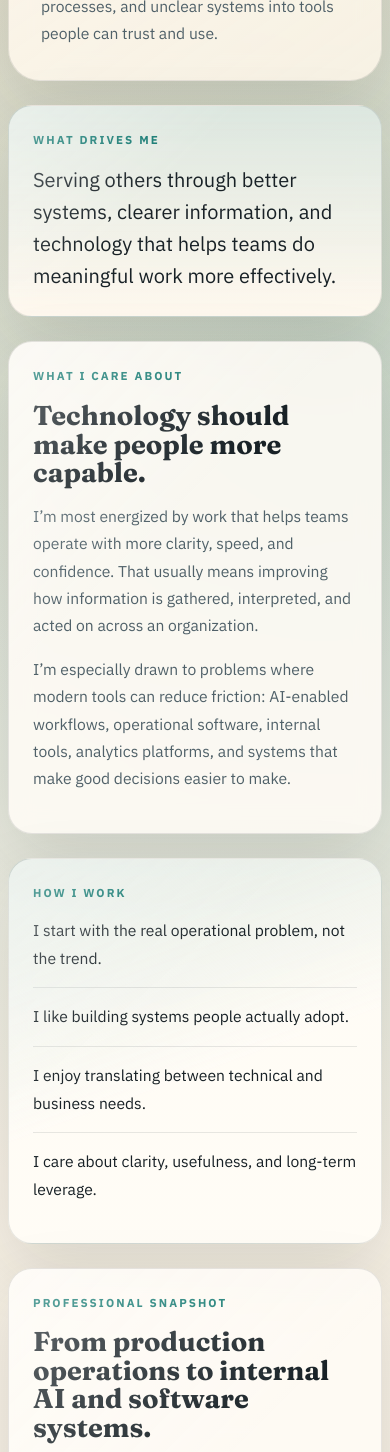
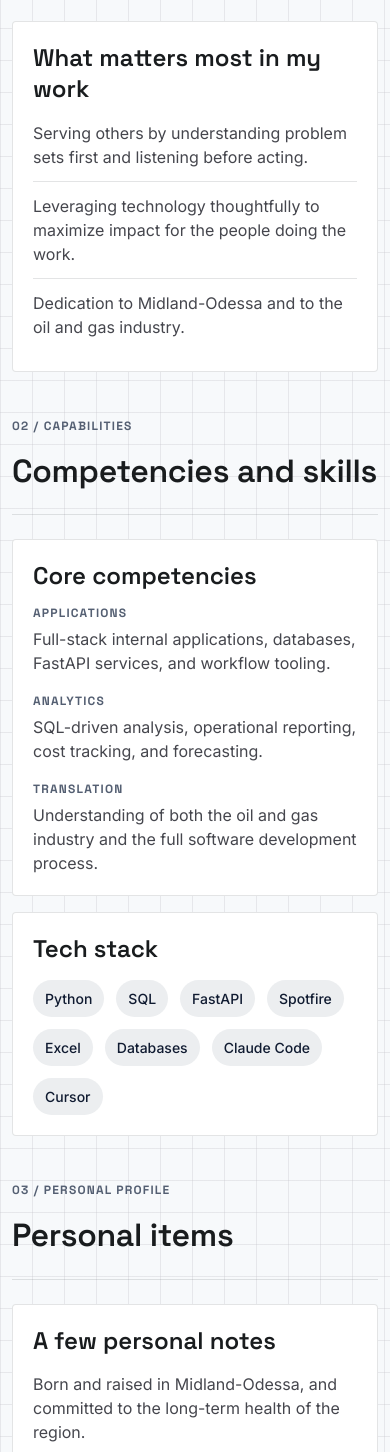
Before and after one commit to gladsonblake/gladsonblake.github.io, a plain HTML site: page index.html in a window 390 px wide. Shown: the part 548-2000 px from the top of the page. Drawn offline with Linux system fonts and the light colour scheme.

Commit message:
update resume style and length

```diff
--- a/index.html
+++ b/index.html
@@ -1,184 +1,122 @@
 <!DOCTYPE html>
 <html lang="en">
+
 <head>
   <meta charset="UTF-8" />
   <meta name="viewport" content="width=device-width, initial-scale=1.0" />
-    <meta
-      name="description"
-      content="Blake Gladson builds systems that help organizations move information clearly, make better decisions, and serve people more effectively."
-    />
+  <meta name="description"
+    content="Blake Gladson builds industrial-grade software, AI workflows, and information systems that help organizations operate with clarity and precision." />
   <title>Blake Gladson</title>
   <link rel="preconnect" href="https://fonts.googleapis.com" />
   <link rel="preconnect" href="https://fonts.gstatic.com" crossorigin />
   <link
-      href="https://fonts.googleapis.com/css2?family=Fraunces:opsz,wght@9..144,500;9..144,700&family=IBM+Plex+Sans:wght@400;500;600;700&display=swap"
-      rel="stylesheet"
-    />
+    href="https://fonts.googleapis.com/css2?family=Inter:wght@400;500;600;700&family=Space+Grotesk:wght@500;600;700&display=swap"
+    rel="stylesheet" />
   <link rel="stylesheet" href="styles.css" />
 </head>
+
 <body>
-    <div class="page-shell">
+  <div class="site-grid">
     <header class="hero">
       <div class="hero-copy">
-          <p class="eyebrow">Blake Gladson</p>
-          <h1>
-            I build better information flow so organizations can serve people
-            well.
-          </h1>
-          <p class="lede">
-            My work sits at the intersection of operations, software, and
-            decision-making. I care about turning scattered data, manual
-            processes, and unclear systems into tools people can trust and use.
+        <p class="label">Blake Gladson</p>
+        <p class="hero-contact">
+          <a href="mailto:gladsonblake@gmail.com">gladsonblake@gmail.com</a>
         </p>
-        </div>
-
-        <div class="hero-card">
-          <p class="card-label">What drives me</p>
-          <p class="card-quote">
-            Serving others through better systems, clearer information, and
-            technology that helps teams do meaningful work more effectively.
-          </p>
+        <h3>
+          I build practical technology to improve information flow and operational efficiency.
+          From internal applications to AI-enabled workflows, I develop high-impact tools for the oil and gas industry.
+        </h3>
       </div>
     </header>
 
     <main>
-        <section class="grid-two">
-          <article class="panel">
-            <p class="section-label">What I Care About</p>
-            <h2>Technology should make people more capable.</h2>
+      <section class="section-block" id="priorities">
+        <div class="section-heading">
+          <p class="label">01 / Priorities</p>
+          <h2>What I care about</h2>
+        </div>
+
+        <div class="section-grid section-grid-priorities">
+          <article class="panel panel-feature">
+            <h3>What matters most in my work</h3>
+            <ul class="stack-list">
+              <li>Serving others by understanding problem sets first and listening before acting.</li>
+              <li>Leveraging technology thoughtfully to maximize impact for the people doing the work.</li>
+              <li>Dedication to Midland-Odessa and to the oil and gas industry.</li>
+            </ul>
+          </article>
+        </div>
+      </section>
+
+      <section class="section-block" id="competencies">
+        <div class="section-heading">
+          <p class="label">02 / Capabilities</p>
+          <h2>Competencies and skills</h2>
+        </div>
+
+        <div class="section-grid section-grid-competencies">
+          <article class="panel panel-wide">
+            <h3>Core competencies</h3>
+            <div class="competency-grid">
+              <div>
+                <p class="sub-label">Applications</p>
                 <p>
-              I’m most energized by work that helps teams operate with more
-              clarity, speed, and confidence. That usually means improving how
-              information is gathered, interpreted, and acted on across an
-              organization.
+                  Full-stack internal applications, databases, FastAPI
+                  services, and workflow tooling.
                 </p>
+              </div>
+              <div>
+                <p class="sub-label">Analytics</p>
                 <p>
-              I’m especially drawn to problems where modern tools can reduce
-              friction: AI-enabled workflows, operational software, internal
-              tools, analytics platforms, and systems that make good decisions
-              easier to make.
+                  SQL-driven analysis, operational reporting, cost tracking,
+                  and forecasting.
                 </p>
+              </div>
+              <div>
+                <p class="sub-label">Translation</p>
+                <p>
+                  Understanding of both the oil and gas industry and the full software development process.
+                </p>
+              </div>
+            </div>
           </article>
 
-          <article class="panel accent-panel">
-            <p class="section-label">How I Work</p>
-            <ul class="value-list">
-              <li>I start with the real operational problem, not the trend.</li>
-              <li>I like building systems people actually adopt.</li>
-              <li>I enjoy translating between technical and business needs.</li>
-              <li>I care about clarity, usefulness, and long-term leverage.</li>
-            </ul>
-          </article>
-        </section>
-
-        <section class="story panel wide">
-          <p class="section-label">Professional Snapshot</p>
-          <h2>From production operations to internal AI and software systems.</h2>
-          <p>
-            My background has given me a practical view of how organizations
-            work. I’ve built analytics, automations, and applications in
-            operating environments where decisions affect time, cost, and field
-            performance.
-          </p>
-          <p>
-            At EOG Resources, I’ve worked across production engineering and
-            internal technology roles, building solutions that range from a
-            company-adopted autochoke algorithm to AI-enabled workflows,
-            spending analysis platforms, and full-stack internal applications.
-            Earlier roles at Discovery Operating sharpened my instincts for
-            automation, reporting, anomaly detection, and building tools that
-            help teams move faster with better information.
-          </p>
-        </section>
-
-        <section class="grid-two">
           <article class="panel">
-            <p class="section-label">Skills</p>
-            <h2>Technical toolbox</h2>
+            <h3>Tech stack</h3>
             <div class="chip-group">
               <span>Python</span>
               <span>SQL</span>
               <span>FastAPI</span>
-              <span>VBA</span>
-              <span>TIBCO Spotfire</span>
+              <span>Spotfire</span>
               <span>Excel</span>
-              <span>Full-stack applications</span>
               <span>Databases</span>
-              <span>AI workflows</span>
-              <span>Internal tooling</span>
               <span>Claude Code</span>
               <span>Cursor</span>
             </div>
           </article>
-
-          <article class="panel">
-            <p class="section-label">Strengths</p>
-            <h2>What teams can expect from me</h2>
-            <div class="strength-list">
-              <div>
-                <h3>Analytical depth</h3>
-                <p>
-                  I’m comfortable moving from raw data to operational insight to
-                  usable software.
-                </p>
         </div>
-              <div>
-                <h3>Business awareness</h3>
-                <p>
-                  I think carefully about adoption, value, and how work fits
-                  into a larger organization.
-                </p>
-              </div>
-              <div>
-                <h3>Communication</h3>
-                <p>
-                  I enjoy working with technical and non-technical stakeholders
-                  to make complex systems understandable.
-                </p>
-              </div>
-            </div>
-          </article>
       </section>
 
-        <section class="grid-two">
-          <article class="panel">
-            <p class="section-label">Education & Recognition</p>
-            <h2>Built on discipline and curiosity</h2>
-            <p>
-              I earned degrees in Applied Mathematics and Business
-              Administration, with a concentration in Economics and Finance,
-              from Sterling College and graduated with a 4.0 GPA.
-            </p>
-            <p>
-              Along the way, I was honored with the Talmon Bell Mathematics
-              Award, multiple scholar-athlete recognitions, and EOG’s Personal
-              Best Award.
-            </p>
+      <section class="section-block" id="personal">
+        <div class="section-heading">
+          <p class="label">03 / Personal Profile</p>
+          <h2>Personal items</h2>
+        </div>
+
+        <div class="section-grid section-grid-personal">
+          <article class="panel panel-feature">
+            <h3>A few personal notes</h3>
+            <ul class="stack-list">
+              <li>Born and raised in Midland-Odessa, and committed to the long-term health of the region.</li>
+              <li>I have a wonderful wife named Lexy.</li>
+              <li>I have two sweet boys named Scotty and Travis.</li>
+            </ul>
           </article>
-
-          <article class="panel pull-quote">
-            <p class="section-label">A Simple Summary</p>
-            <h2>I want to help organizations work better for the people in them.</h2>
-            <p>
-              If a team is buried in noise, stuck in manual work, or missing the
-              right information at the right time, that is the kind of problem I
-              want to solve.
-            </p>
-          </article>
-        </section>
-
-        <section class="panel contact-panel wide">
-          <p class="section-label">Connect</p>
-          <h2>Interested in building better systems?</h2>
-          <p>
-            I’m motivated by work that improves how people, data, and decisions
-            come together inside an organization.
-          </p>
-          <a class="contact-link" href="mailto:gladsonblake@gmail.com"
-            >gladsonblake@gmail.com</a
-          >
+        </div>
       </section>
     </main>
   </div>
 </body>
+
 </html>
--- a/styles.css
+++ b/styles.css
@@ -1,18 +1,48 @@
 :root {
-  --bg: #f5efe3;
-  --bg-alt: #efe5d4;
-  --paper: rgba(255, 252, 246, 0.86);
-  --paper-strong: rgba(255, 249, 240, 0.96);
-  --ink: #182126;
-  --muted: #506169;
-  --line: rgba(24, 33, 38, 0.1);
-  --accent: #0f766e;
-  --accent-soft: rgba(15, 118, 110, 0.14);
-  --gold: #b57f2a;
-  --shadow: 0 24px 70px rgba(37, 34, 23, 0.12);
-  --radius-xl: 32px;
-  --radius-lg: 24px;
-  --radius-md: 16px;
+  --surface: #f7f9fb;
+  --surface-dim: #d8dadc;
+  --surface-bright: #f7f9fb;
+  --surface-container-lowest: #ffffff;
+  --surface-container-low: #f2f4f6;
+  --surface-container: #eceef0;
+  --surface-container-high: #e6e8ea;
+  --surface-container-highest: #e0e3e5;
+  --on-surface: #191c1e;
+  --on-surface-variant: #45464d;
+  --inverse-surface: #2d3133;
+  --inverse-on-surface: #eff1f3;
+  --outline: #76777e;
+  --outline-variant: #c6c6ce;
+  --surface-tint: #545e78;
+  --primary: #000000;
+  --on-primary: #ffffff;
+  --primary-container: #101b31;
+  --on-primary-container: #79849f;
+  --inverse-primary: #bcc6e4;
+  --secondary: #545f72;
+  --on-secondary: #ffffff;
+  --secondary-container: #d5e0f7;
+  --on-secondary-container: #586377;
+  --tertiary: #000000;
+  --on-tertiary: #ffffff;
+  --tertiary-container: #001f28;
+  --on-tertiary-container: #0090b0;
+  --error: #ba1a1a;
+  --on-error: #ffffff;
+  --error-container: #ffdad6;
+  --on-error-container: #93000a;
+  --background: #f7f9fb;
+  --on-background: #191c1e;
+  --surface-variant: #e0e3e5;
+  --gutter: 24px;
+  --container-max: 1280px;
+  --radius-sm: 0.125rem;
+  --radius-default: 0.25rem;
+  --radius-md: 0.375rem;
+  --radius-lg: 0.5rem;
+  --radius-xl: 0.75rem;
+  --hard-shadow: 4px 4px 0 rgba(16, 27, 49, 0.1);
+  --line: rgba(118, 119, 126, 0.2);
 }
 
 * {
@@ -26,12 +56,15 @@ html {
 body {
   margin: 0;
   min-height: 100vh;
-  font-family: "IBM Plex Sans", sans-serif;
-  color: var(--ink);
-  background:
-    radial-gradient(circle at top left, rgba(181, 127, 42, 0.18), transparent 28%),
-    radial-gradient(circle at 85% 20%, rgba(15, 118, 110, 0.2), transparent 24%),
-    linear-gradient(180deg, #f8f3e9 0%, var(--bg) 45%, #ede4d6 100%);
+  font-family: "Inter", sans-serif;
+  font-size: 16px;
+  line-height: 1.5;
+  color: var(--on-background);
+  background-color: var(--background);
+  background-image:
+    linear-gradient(rgba(198, 198, 206, 0.35) 1px, transparent 1px),
+    linear-gradient(90deg, rgba(198, 198, 206, 0.35) 1px, transparent 1px);
+  background-size: 48px 48px;
 }
 
 body::before {
@@ -39,247 +72,240 @@ body::before {
   position: fixed;
   inset: 0;
   pointer-events: none;
-  background-image:
-    linear-gradient(rgba(24, 33, 38, 0.03) 1px, transparent 1px),
-    linear-gradient(90deg, rgba(24, 33, 38, 0.03) 1px, transparent 1px);
-  background-size: 36px 36px;
-  mask-image: linear-gradient(180deg, rgba(0, 0, 0, 0.28), transparent 75%);
+  background:
+    radial-gradient(circle at 18% 14%, rgba(84, 94, 120, 0.08), transparent 22%),
+    radial-gradient(circle at 82% 22%, rgba(0, 144, 176, 0.06), transparent 18%);
 }
 
-.page-shell {
-  width: min(1120px, calc(100% - 2rem));
+.site-grid {
+  width: min(calc(100% - 48px), var(--container-max));
   margin: 0 auto;
-  padding: 3rem 0 4rem;
+  padding: 32px 0 64px;
   position: relative;
 }
 
-.hero {
+.hero,
+.section-grid {
   display: grid;
-  grid-template-columns: 1.5fr 0.9fr;
-  gap: 1.5rem;
-  align-items: end;
-  margin-bottom: 1.5rem;
+  grid-template-columns: repeat(12, minmax(0, 1fr));
+  gap: var(--gutter);
 }
 
-.hero-copy,
-.panel,
-.hero-card {
-  position: relative;
-  overflow: hidden;
-  backdrop-filter: blur(12px);
-  border: 1px solid var(--line);
-  box-shadow: var(--shadow);
+.hero {
+  padding: 32px 0 48px;
+  border-bottom: 1px solid var(--line);
 }
 
 .hero-copy {
-  padding: 2.5rem;
-  border-radius: var(--radius-xl);
-  background: linear-gradient(145deg, var(--paper-strong), rgba(255, 247, 234, 0.8));
+  grid-column: span 12;
 }
 
-.hero-copy::after,
-.hero-card::after,
-.panel::after {
-  content: "";
-  position: absolute;
-  inset: 0;
-  pointer-events: none;
-  background: linear-gradient(135deg, rgba(255, 255, 255, 0.35), transparent 40%);
+.hero-contact {
+  margin: 0 0 20px;
+  font-size: 15px;
+  font-weight: 500;
 }
 
-.eyebrow,
-.section-label,
-.card-label {
-  margin: 0 0 0.9rem;
+.hero-contact a {
+  color: var(--secondary);
+  text-decoration: none;
+  border-bottom: 1px solid rgba(84, 95, 114, 0.35);
+  transition: color 120ms ease, border-color 120ms ease;
+}
+
+.hero-contact a:hover {
+  color: var(--primary-container);
+  border-bottom-color: var(--primary-container);
+}
+
+.label,
+.sub-label {
+  margin: 0 0 12px;
+  font-family: "Space Grotesk", sans-serif;
+  font-size: 12px;
+  font-weight: 700;
+  line-height: 1;
+  letter-spacing: 0.1em;
   text-transform: uppercase;
-  letter-spacing: 0.18em;
-  font-size: 0.72rem;
-  font-weight: 700;
-  color: var(--accent);
+}
+
+.label {
+  color: var(--secondary);
 }
 
 h1,
 h2,
 h3 {
   margin: 0;
-  line-height: 1.05;
-  font-family: "Fraunces", serif;
-  font-weight: 700;
+  font-family: "Space Grotesk", sans-serif;
+  color: var(--on-surface);
 }
 
 h1 {
   max-width: 12ch;
-  font-size: clamp(3rem, 6vw, 5.8rem);
+  font-size: clamp(3rem, 5vw, 4.5rem);
+  font-weight: 700;
+  line-height: 1.1;
+  letter-spacing: -0.02em;
 }
 
 h2 {
-  font-size: clamp(1.7rem, 2.4vw, 2.5rem);
-  margin-bottom: 1rem;
+  font-size: clamp(2rem, 3vw, 3rem);
+  font-weight: 600;
+  line-height: 1.2;
+  letter-spacing: -0.01em;
 }
 
 h3 {
-  font-size: 1.08rem;
-  margin-bottom: 0.45rem;
+  margin-bottom: 16px;
+  font-size: 24px;
+  font-weight: 600;
+  line-height: 1.3;
+}
+
+p,
+li,
+a {
+  color: var(--on-surface-variant);
 }
 
 p,
 li {
-  font-size: 1.02rem;
-  line-height: 1.75;
-  color: var(--muted);
+  margin: 0;
 }
 
-.lede {
-  max-width: 60ch;
-  margin: 1.4rem 0 0;
-  font-size: 1.12rem;
+.hero-text {
+  max-width: 62ch;
+  margin-top: 24px;
+  font-size: 18px;
+  line-height: 1.6;
 }
 
-.hero-card {
-  padding: 1.75rem;
-  border-radius: var(--radius-lg);
-  background:
-    linear-gradient(180deg, rgba(15, 118, 110, 0.12), rgba(255, 248, 238, 0.92)),
-    var(--paper);
+.panel {
+  position: relative;
+  background: var(--surface-container-lowest);
+  border: 1px solid var(--line);
+  border-radius: var(--radius-default);
 }
 
-.card-quote {
+.stack-list {
   margin: 0;
-  font-size: 1.25rem;
-  line-height: 1.6;
-  color: var(--ink);
+  padding: 0;
+  list-style: none;
+}
+
+.stack-list li {
+  padding: 12px 0;
+  border-top: 1px solid var(--line);
+}
+
+.stack-list li:first-child {
+  padding-top: 0;
+  border-top: 0;
 }
 
 main {
   display: grid;
-  gap: 1.5rem;
+  gap: 48px;
+  padding-top: 48px;
 }
 
-.grid-two {
+.section-block {
   display: grid;
-  grid-template-columns: repeat(2, minmax(0, 1fr));
-  gap: 1.5rem;
+  gap: 24px;
+}
+
+.section-heading {
+  display: grid;
+  gap: 8px;
+  padding-bottom: 24px;
+  border-bottom: 1px solid var(--line);
 }
 
 .panel {
-  padding: 2rem;
-  border-radius: var(--radius-lg);
-  background: var(--paper);
+  padding: 24px;
+  transition: transform 160ms ease, box-shadow 160ms ease, border-color 160ms ease;
 }
 
-.wide {
-  padding: 2.25rem;
+.panel:hover,
+.panel:focus-within {
+  transform: translate(-2px, -2px);
+  box-shadow: var(--hard-shadow);
+  border-color: rgba(16, 27, 49, 0.25);
 }
 
-.accent-panel {
-  background:
-    linear-gradient(160deg, rgba(15, 118, 110, 0.11), rgba(255, 252, 246, 0.94) 55%),
-    var(--paper);
+.section-grid-priorities .panel-feature {
+  grid-column: span 12;
 }
 
-.value-list {
-  list-style: none;
-  padding: 0;
-  margin: 0;
+.section-grid-competencies .panel-wide {
+  grid-column: span 6;
 }
 
-.value-list li {
-  padding: 0.95rem 0;
-  border-top: 1px solid var(--line);
-  color: var(--ink);
+.section-grid-competencies .panel:not(.panel-wide) {
+  grid-column: span 6;
 }
 
-.value-list li:first-child {
-  border-top: 0;
-  padding-top: 0;
+.section-grid-personal .panel {
+  grid-column: span 12;
+}
+
+.competency-grid {
+  display: grid;
+  gap: 20px;
+}
+
+.sub-label {
+  margin-bottom: 8px;
+  color: var(--secondary);
 }
 
 .chip-group {
   display: flex;
   flex-wrap: wrap;
-  gap: 0.75rem;
+  gap: 12px;
 }
 
 .chip-group span {
-  display: inline-flex;
-  align-items: center;
-  padding: 0.65rem 0.9rem;
-  border-radius: 999px;
-  border: 1px solid rgba(15, 118, 110, 0.18);
-  background: rgba(255, 252, 246, 0.9);
-  color: var(--ink);
-  font-weight: 600;
+  padding: 8px 12px;
+  border-radius: var(--radius-full, 9999px);
+  background: var(--surface-container);
+  color: var(--primary-container);
+  font-size: 14px;
+  font-weight: 500;
+  line-height: 1.5;
 }
 
-.strength-list {
-  display: grid;
-  gap: 1.2rem;
-}
-
-.strength-list p {
-  margin: 0;
-}
-
-.pull-quote {
-  background:
-    linear-gradient(145deg, rgba(181, 127, 42, 0.12), rgba(255, 251, 244, 0.95)),
-    var(--paper);
-}
-
-.contact-panel {
-  text-align: center;
-  background:
-    linear-gradient(160deg, rgba(15, 118, 110, 0.1), rgba(255, 249, 240, 0.96) 55%),
-    var(--paper);
-}
-
-.contact-link {
-  display: inline-block;
-  margin-top: 0.9rem;
-  color: var(--ink);
-  text-decoration: none;
-  font-weight: 700;
-  font-size: 1.05rem;
-  border-bottom: 2px solid rgba(15, 118, 110, 0.35);
-  padding-bottom: 0.15rem;
-  transition: border-color 180ms ease, color 180ms ease;
-}
-
-.contact-link:hover,
-.contact-link:focus-visible {
-  color: var(--accent);
-  border-color: var(--accent);
-}
-
-@media (max-width: 900px) {
-  .hero,
-  .grid-two {
-    grid-template-columns: 1fr;
-  }
-
-  .hero-copy {
-    padding: 2rem;
-  }
-
-  .panel,
-  .hero-card {
-    padding: 1.5rem;
+@media (max-width: 1024px) {
+  .hero-copy,
+  .section-grid-priorities .panel-feature,
+  .section-grid-competencies .panel-wide,
+  .section-grid-competencies .panel:not(.panel-wide),
+  .section-grid-personal .panel {
+    grid-column: span 12;
   }
 }
 
 @media (max-width: 640px) {
-  .page-shell {
-    width: min(100% - 1rem, 1120px);
-    padding: 1rem 0 2rem;
+  body {
+    background-size: 32px 32px;
   }
 
-  h1 {
-    max-width: 9ch;
+  .site-grid {
+    width: min(calc(100% - 24px), var(--container-max));
+    padding: 20px 0 40px;
   }
 
-  p,
-  li,
-  .lede {
-    font-size: 0.98rem;
+  .hero,
+  .section-grid {
+    gap: 16px;
+  }
+
+  .panel {
+    padding: 20px;
+  }
+
+  .hero-text {
+    font-size: 16px;
   }
 }
```
Also changed, not shown: 1 other file. Lines whose indentation alone changed are shown as unchanged.
